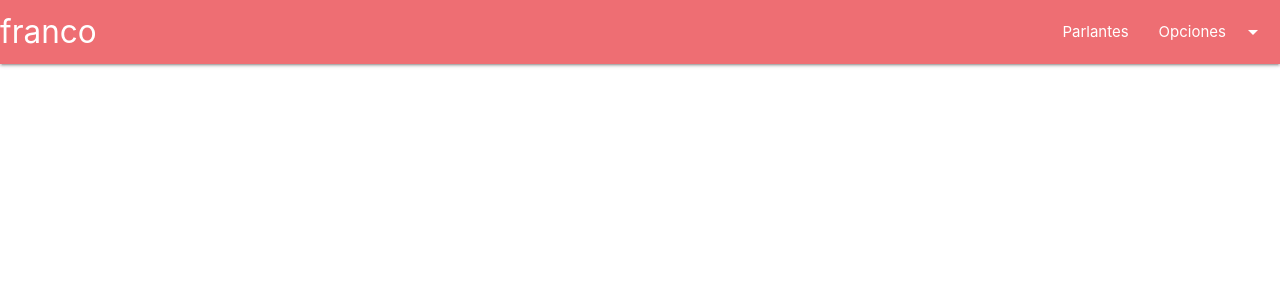
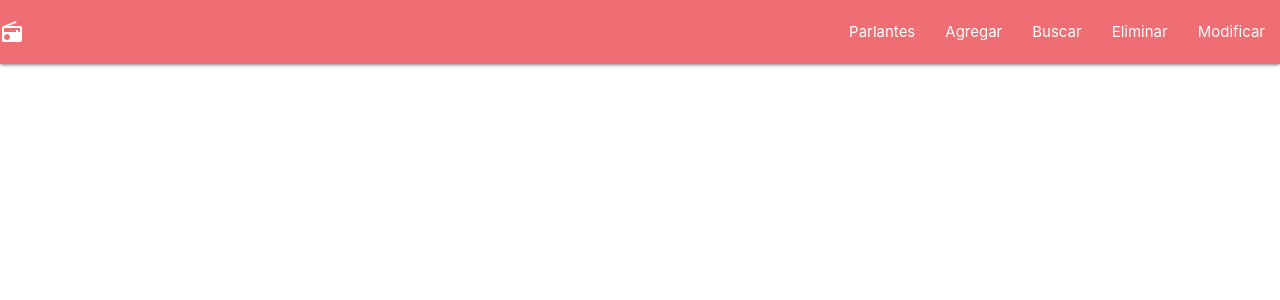
Before and after one commit to DarkKing2001/Parlantes, a Django app: page /parlantes/base in a window 1280 px wide. Shown: the top 300 px of the page. Run offline with Django 3.2, Linux system fonts and the light colour scheme; a user stored in the database is signed in; some libraries are stand-ins or nearby versions.

Commit message:
Se le agrego campos a la barra de navegación de admin

```diff
--- a/prueba/parlantes/templates/parlantes/base.html
+++ b/prueba/parlantes/templates/parlantes/base.html
@@ -27,22 +27,20 @@
     <body>
 
         {% if user.get_username == 'franco' %}
-            <ul id="dropdown1" class="dropdown-content">
-              <li><a href="#">one</a></li>
-              <li><a href="#">two</a></li>
-              <li class="divider"></li>
-              <li><a href="#">three</a></li>
-            </ul>
-            <nav>
-              <div class="nav-wrapper">
-                <a href="#!" class="brand-logo">{{user.get_username}}</a>
-                <ul class="right hide-on-med-and-down">
+            <div class="navbar-fixed">
+                <nav>
+                    <div id="pestan" class="nav-wrapper">
+                      <a href="menu" class="brand-logo"><i class="large material-icons">radio</i></a>
+                      <ul id="nav-mobil" class="right hide-on-med-and-down">
                         <li><a href="tipo_parlante">Parlantes</a></li>
-                  <!-- Dropdown Trigger -->
-                  <li><a class="dropdown-trigger" href="#!" data-target="dropdown1">Opciones<i class="material-icons right">arrow_drop_down</i></a></li>
-                </ul>
-              </div>
-            </nav>
+                        <li><a href="agregar">Agregar</a></li>
+                        <li><a href="boton_buscar">Buscar</a></li>
+                        <li><a href="eliminar">Eliminar</a></li>
+                        <li><a href="editar">Modificar</a></li>
+                      </ul>
+                    </div>
+                </nav>
+            </div>
         {% else %}
             <div class="navbar-fixed">
                 <nav>
```
